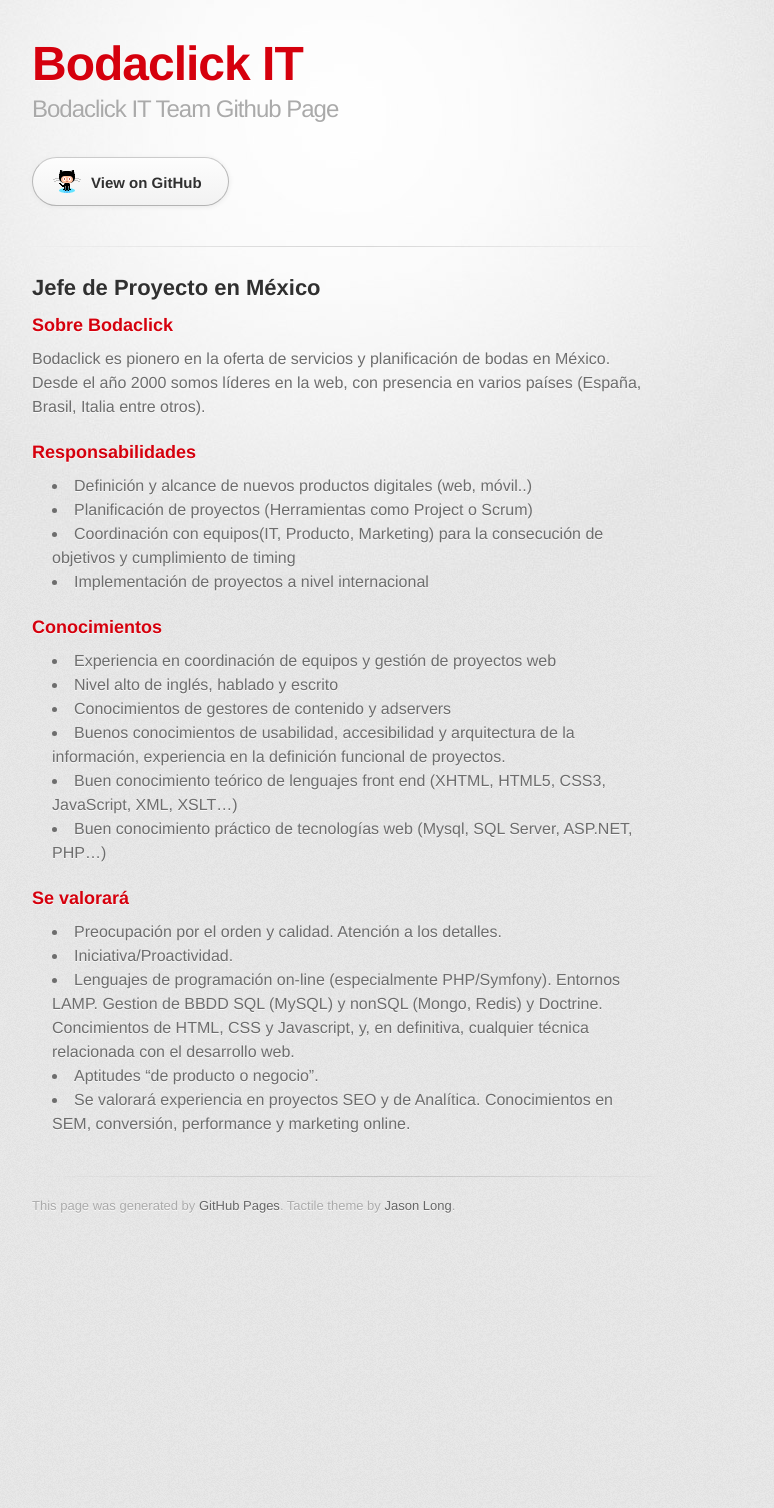
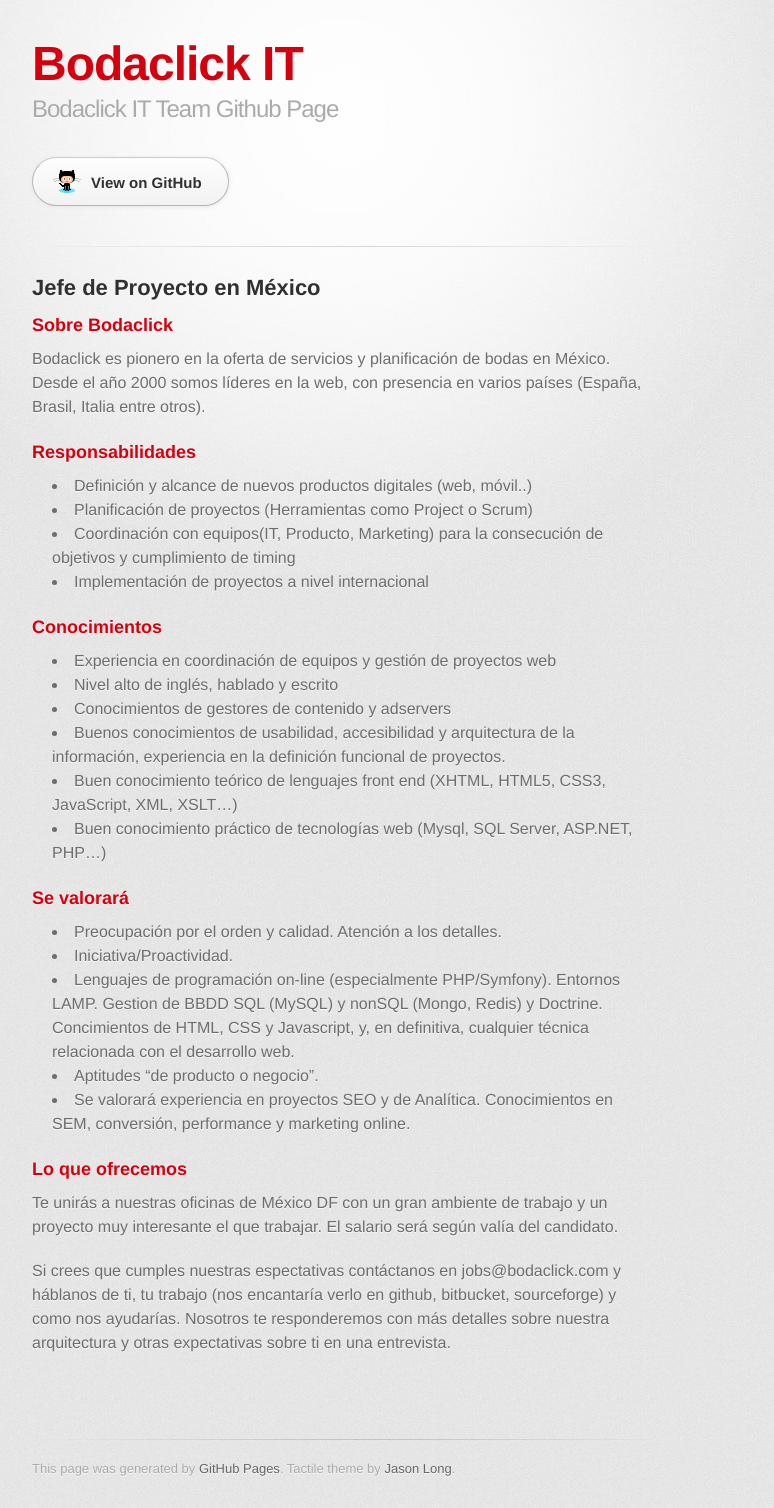
Before and after one commit to Bodaclick/bodaclick.github.com, a Jekyll site: the page built from _posts/2014-03-17-Jefe-de-proyecto-Mexico-DF.html, in a window 1280 px wide. Shown: the whole page, without its empty margins (298-1072 px from the left). Built offline with Jekyll 4.4.1, drawn with Linux system fonts in a browser that asks for light colours; some web fonts are replaced; Markdown is read by kramdown in place of the engine named in the settings; before the commit the page ends 1245 px from its top, so only the background shows below that.

Commit message:
Update 2014-03-17-Jefe-de-proyecto-Mexico-DF.html

```diff
--- a/_posts/2014-03-17-Jefe-de-proyecto-Mexico-DF.html
+++ b/_posts/2014-03-17-Jefe-de-proyecto-Mexico-DF.html
@@ -33,3 +33,10 @@
 <li>Aptitudes “de producto o negocio”.</li>
 <li>Se valorará experiencia en proyectos SEO y de Analítica. Conocimientos en SEM, conversión, performance y marketing online.</li>
 </ul>
+<h3>Lo que ofrecemos</h3>
+<p>Te unirás a nuestras oficinas de México DF con un gran ambiente de trabajo y un proyecto muy interesante el que trabajar.
+El salario será según valía del candidato.</p>
+<p>Si crees que cumples nuestras espectativas contáctanos en jobs@bodaclick.com y háblanos de ti, tu trabajo (nos encantaría
+verlo en github, bitbucket, sourceforge) y como nos ayudarías. Nosotros te responderemos con más detalles sobre
+nuestra arquitectura y otras expectativas sobre ti en una entrevista.</p>
+<p>&nbsp;</p>
```
